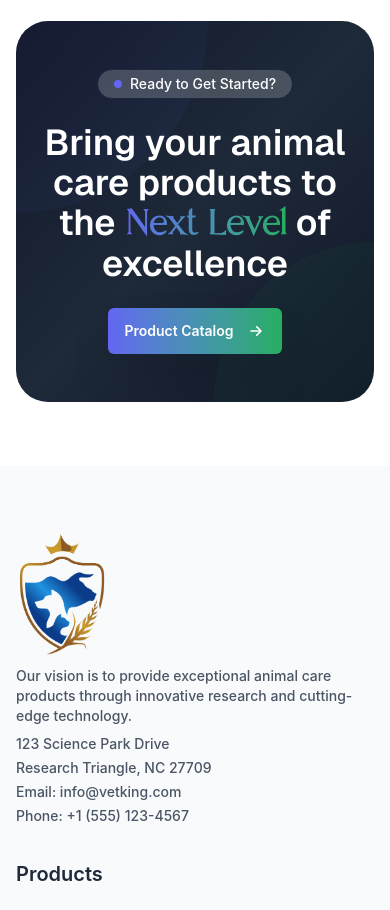
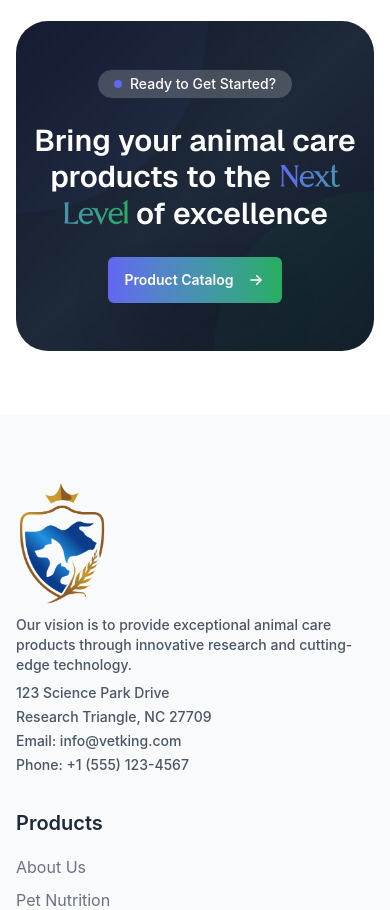
Before and after one commit to Akash-cloud001/vetking-life-science, a React (Vite) app: page / in a window 390 px wide. Shown: the part 3140-4050 px from the top of the page. Built offline with nearby package versions, Linux system fonts and the light colour scheme.

Commit message:
Update CTA component: Adjust text size for improved readability on smaller screens, changing from text-4xl to text-3xl for better responsiveness while maintaining overall styling consistency.

```diff
--- a/src/components/CTA.jsx
+++ b/src/components/CTA.jsx
@@ -27,7 +27,7 @@
             whileInView={{ opacity: 1, y: 0 }}
             transition={{ duration: 0.8, delay: 0.2 }}
             viewport={{ once: true }}
-            className="text-4xl md:text-5xl lg:text-6xl font-semibold font-geist text-white !my-6 md:!my-6"
+            className="text-3xl sm:text-4xl md:text-5xl lg:text-6xl font-semibold font-geist text-white !my-6 md:!my-6"
           >
             Bring your animal care products to the{' '}
             <span className="bg-gradient-to-r from-primary-purple to-primary-green bg-clip-text text-transparent font-branch capitalize">
```
